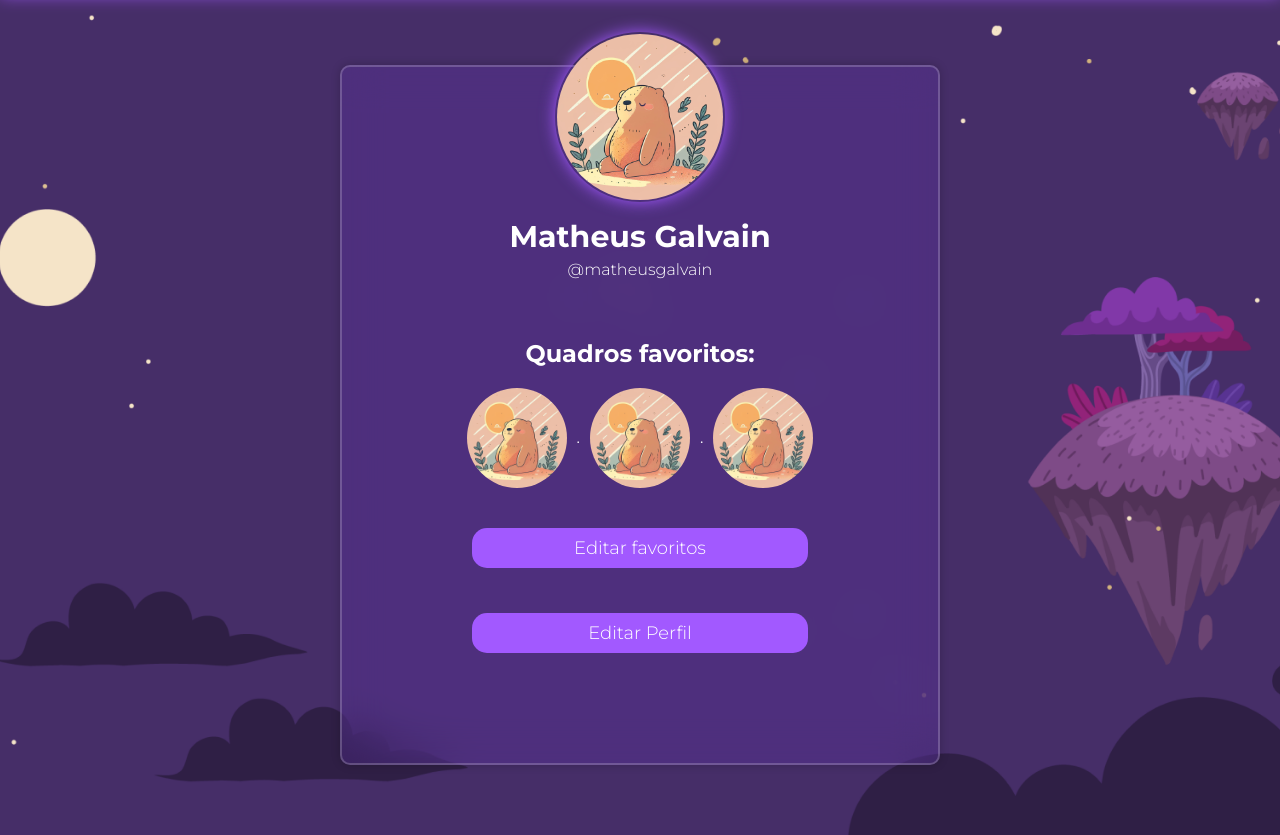
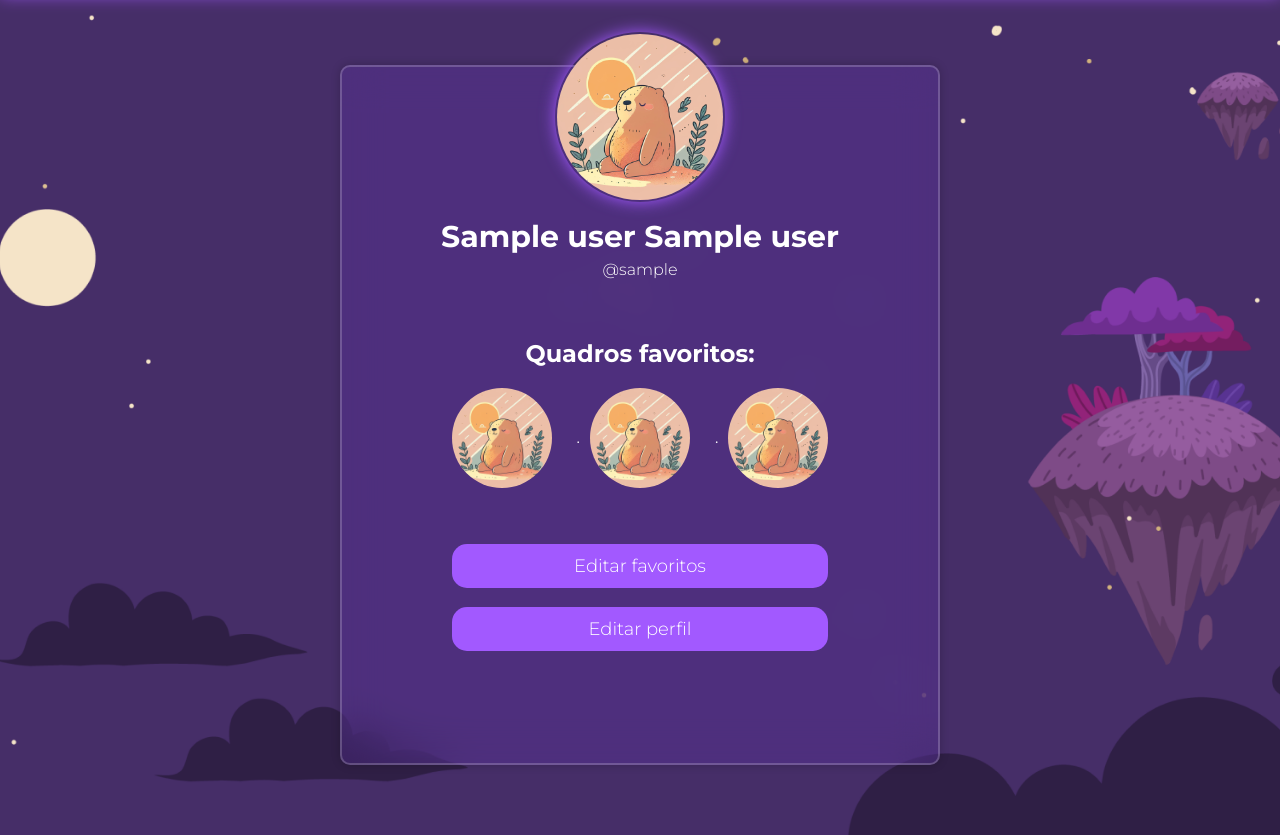
Before and after one commit to MatheusGalvain/attract-ia-tcc, a Flask app: page /perfil in a window 1280 px wide. Shown: the part 85-920 px from the top of the page. Run offline with Flask 3, Linux system fonts and the light colour scheme; the visitor is signed in with stand-in values (Sample User, id 1).

Commit message:
[Front-end] edit profile fix routes

```diff
--- a/src/routes.py
+++ b/src/routes.py
@@ -20,16 +20,22 @@ def configure_routes(app):
             # fazendo um select no usuario e na senha
             with mysql.connector.connect(**db_config) as db_connection:
                 db_cursor = db_connection.cursor(dictionary=True)
-                db_cursor.execute("SELECT id, user FROM users WHERE user = %s AND password = %s", (username, password))
+                db_cursor.execute("SELECT id, user, name, last_name FROM users WHERE user = %s AND password = %s",
+                                  (username, password))
                 user = db_cursor.fetchone()
                 db_cursor.close()
 
             # Se o login for bem-sucedido, crie uma sessão
             if user:
                 session['user_id'] = user['id']
-                session['username'] = user['user']  # Armazena o nome de usuário na sessão
+                session['username'] = user['user']
+                session['name'] = user['name']
+                session['last_name'] = user['last_name']
+
                 return redirect(url_for('welcome'))
+
             else:
+                flash('Usuário ou senha incorreta', 'user_exist')
                 return redirect(url_for('login'))
 
         return render_template('login.html')
@@ -75,11 +81,11 @@ def configure_routes(app):
         return render_template('resetpassword.html')
 
     # Rota do primeiro quadro
-    @app.route('/welcome')
+    @app.route('/welcome', methods=['GET', 'POST'])
     def welcome():
-        user_id = session.get('user_id')
-        username = session.get('username')  # Obtenha o nome de usuário da sessão
-        # definir os dados do usuario pra no futuro para outros usos da sessão
+        user_id = session['user_id']
+        username = session['username']
+        username = username.capitalize()
 
         if user_id:
             usuario = {'username': username}  # Crie um dicionário com o nome de usuário
@@ -88,9 +94,19 @@ def configure_routes(app):
             return render_template('login.html', error="Credenciais inválidas")
 
     # Rota do Perfil
-    @app.route('/perfil')
+    @app.route('/perfil', methods=['GET', 'POST'])
     def profile():
-        return render_template('profile.html')
+        user_id = session['user_id']
+        username = session['username']
+        name = session.get('name')
+        name = name.capitalize()  # Primeira letra maiscula do nome
+        last_name = session.get('last_name')  # Ultimo Nome
+        last_name = last_name.capitalize()  # Primeira letra maiscula do sobrenome
+
+        if user_id:
+            return render_template('profile.html', username=username, name=name, last_name=last_name)
+        else:
+            return render_template('login.html', error="Credenciais inválidas")
 
     # Rota do Perfil
     @app.route('/editperfil')
--- a/src/static/css/editprofile.css
+++ b/src/static/css/editprofile.css
@@ -151,14 +151,12 @@ li{
     font-weight: 500;
 }
 
-.favorites{
-    margin-top: 2%;
-}
 
 .btns {
     display: flex;
     justify-content: space-between;
     align-items: center;
+    margin-bottom: 2%;
 }
 
 .wrapper .btn-edit-fav,
--- a/src/static/css/login.css
+++ b/src/static/css/login.css
@@ -161,6 +161,10 @@ input[type="checkbox"]:checked::before {
     font-weight: 500;
 }
 
+.flash-messages{
+    color: #ffc350;
+}
+
 .wrapper .link-register{
     font-size: 14.5px;
     text-align: center;
--- a/src/static/css/profile.css
+++ b/src/static/css/profile.css
@@ -103,6 +103,11 @@ li{
     margin-bottom: 70px;
 }
 
+.dots {
+    color: #fff; /* Cor desejada */
+    margin-left: 15px; /* Espaçamento desejado */
+}
+
 .label{
     display: contents;
     margin-top: -50px;
@@ -204,7 +209,7 @@ li{
 }
 
 .wrapper .btn-edit-fav,
-.wrapper .btn-edit-perfil {
+.wrapper .btn-edit-perfil{
     flex: 1;
     margin: 5px;
     height: 40px;
@@ -217,3 +222,42 @@ li{
     color: #ffffff;
     font-weight: 300;
 }
+
+.btns a{
+    flex: 1;
+    margin: 5px;
+    height: 40px;
+    font-size: 18px;
+    background-color: #A259FF;
+    outline: none;
+    border-radius: 15px;
+    border-color: transparent;
+    cursor: pointer;
+    color: #ffffff;
+    font-weight: 300;
+}
+
+a.btn-link {
+    text-decoration: none;
+    color: inherit;
+    display: flex;
+    justify-content: center;
+    align-items: center;
+    padding: 10px 20px;
+    border: 1px solid transparent;
+    border-radius: 15px;
+    background-color: #A259FF;
+    color: #ffffff;
+    font-size: 18px;
+    font-weight: 300;
+    cursor: pointer;
+    transition: background-color 0.3s, color 0.3s;
+}
+
+.buttons{
+    margin-top: 15%;
+}
+
+.btn-link{
+    margin-bottom: 5%;
+}
--- a/src/static/css/register.css
+++ b/src/static/css/register.css
@@ -125,3 +125,7 @@ input[type="date"]::-webkit-calendar-picker-indicator {
     display: none;
     -webkit-appearance: none;
 }
+
+.flash-messages{
+    color: #ffc350;
+}
--- a/src/templates/profile.html
+++ b/src/templates/profile.html
@@ -10,6 +10,7 @@
 </head>
 
 <body>
+    <!-- Aqui fica o header -->
     <header>
         <div class="logo">
             <img class="imgtop" src="{{ url_for('static', filename='img/Logo.png') }}">
@@ -29,10 +30,10 @@
         </ul>
     </header>
 
+    <!-- Aqui fica a parte do body com o card transparente -->
     <div class="wrapper">
         <div class="personal-image">
             <label class="label">
-
                 <figure class="personal-figure">
                     <img class="personal-avatar" alt="avatar" src="{{ url_for('static', filename='img/Perfil.jpg') }}">
                 </figure>
@@ -41,30 +42,24 @@
 
         <div class="center">
             <div class="username">
-                <h1>Matheus Galvain</h1>
-                <p>@matheusgalvain</p>
+                <h1>{{ name }} {{ last_name }}</h1>
+                <p>@{{ username }}</p>
             </div>
             <div class="favorites">
                 <h2>Quadros favoritos:</h2>
                 <div class="img-favorites">
                     <img class="fav-img" src="{{ url_for('static', filename='img/Perfil.jpg') }}">
-                    <a>.</a>
+                    <a class="dots">.</a>
                     <img class="fav-img" src="{{ url_for('static', filename='img/Perfil.jpg') }}">
-                    <a>.</a>
+                    <a class="dots">.</a>
                     <img class="fav-img" src="{{ url_for('static', filename='img/Perfil.jpg') }}">
                 </div>
-            <div class="btns">
-                <button type="submit" class="btn-edit-fav">Editar favoritos</button>
-            </div>
-            <div class="btns">
-                <button type="submit" class="btn-edit-perfil">Editar Perfil</button>
-            </div>
+            <div class="buttons">
+                <a href="{{ url_for('editprofile') }}" class="btn-link">Editar favoritos</a>
+                <a href="{{ url_for('editprofile') }}" class="btn-link">Editar perfil</a>
             </div>
         </div>
 
     </div>
-
-
 </body>
-
 </html>
--- a/src/templates/register.html
+++ b/src/templates/register.html
@@ -43,7 +43,7 @@
             {% if messages %}
             <ul class="flash-messages">
                 {% for message in messages %}
-                <li>{{ message }}</li>
+                {{ message }}
                 {% endfor %}
             </ul>
             {% endif %}
```
Also changed, not shown: src/static/css/welcome.css (+5 -8 lines), src/templates/login.html (+11 -5 lines), .github/workflows/pytest.yml, src/static/img/BackgroundIndexLimpo.png (added), 2 other files.
